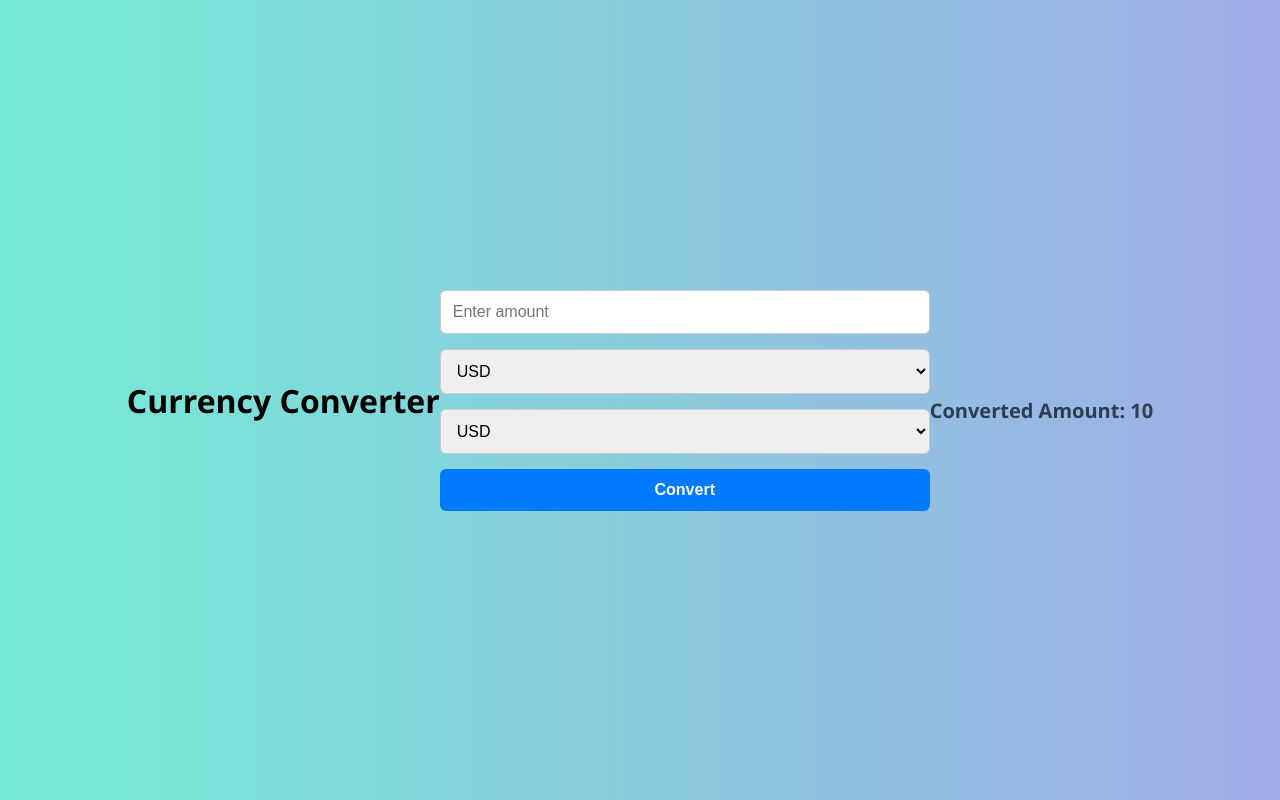
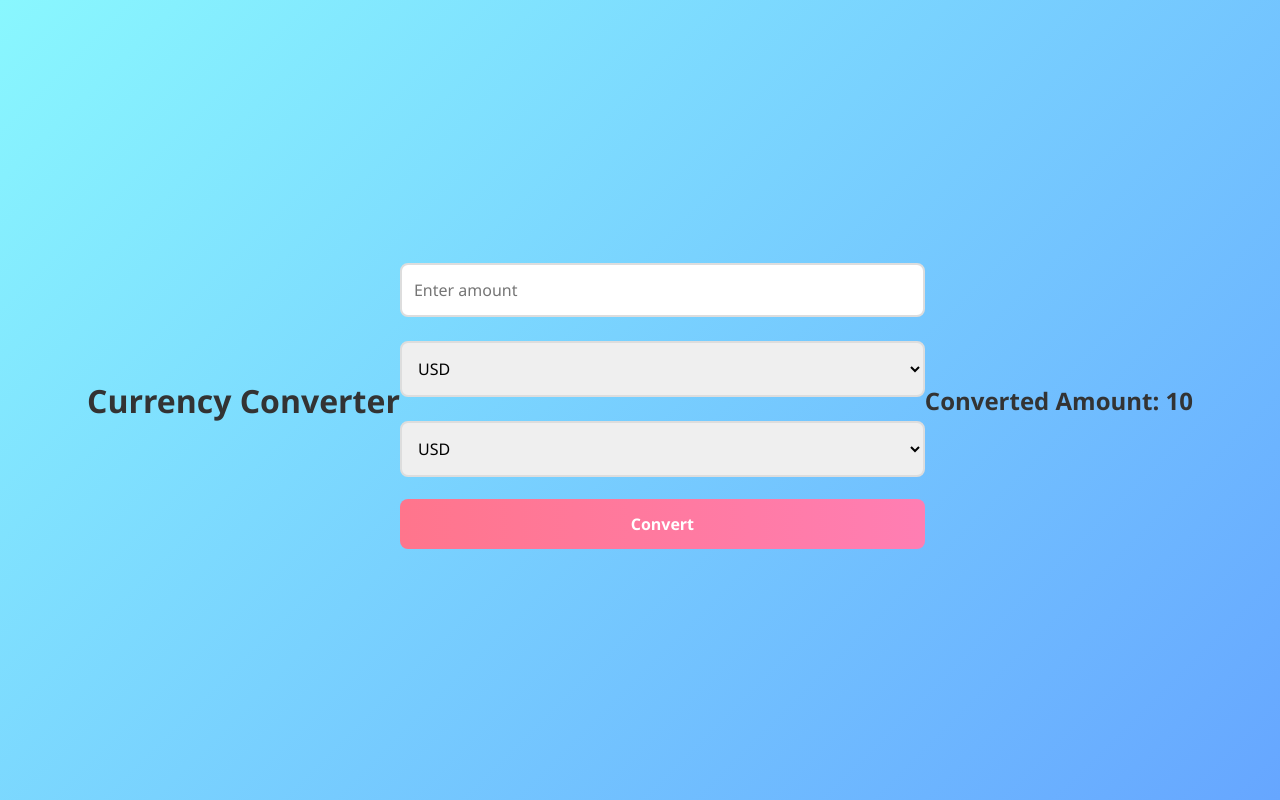
Before and after one commit to Student-AyeshaSiddiqua/cloud-currency-converter, a Flask app: template templates/index.html in a window 1280 px wide. Run offline with Flask 3, Linux system fonts and the light colour scheme; the template is opened without the code that fills it: most values are stand-ins (such as "Sample title", 1, 10 or a date in 2020).

Commit message:
Update CSS styles for currency converter UI

```diff
--- a/static/style.css
+++ b/static/style.css
@@ -3,74 +3,83 @@
     box-sizing: border-box;
     margin: 0;
     padding: 0;
+    font-family: 'Segoe UI', Tahoma, Geneva, Verdana, sans-serif;
 }
 
 body {
-    font-family: 'Segoe UI', Tahoma, Geneva, Verdana, sans-serif;
-    background: linear-gradient(to right, #74ebd5, #9face6);
+    background: linear-gradient(135deg, #89f7fe, #66a6ff);
     display: flex;
     justify-content: center;
     align-items: center;
     min-height: 100vh;
     padding: 20px;
+    color: #333;
 }
 
-/* Main container */
+/* Container styling */
 .converter {
-    background-color: #ffffff;
-    padding: 30px 40px;
-    border-radius: 12px;
-    box-shadow: 0 8px 20px rgba(0, 0, 0, 0.2);
+    background: #ffffff;
+    padding: 40px 35px;
+    border-radius: 15px;
+    box-shadow: 0 15px 35px rgba(0, 0, 0, 0.2);
+    width: 100%;
     max-width: 400px;
-    width: 100%;
     text-align: center;
+    transition: transform 0.3s ease;
 }
 
-/* Heading */
+.converter:hover {
+    transform: scale(1.02);
+}
+
+/* Headings */
 .converter h1 {
     margin-bottom: 25px;
-    font-size: 26px;
-    color: #333333;
+    font-size: 28px;
+    color: #2c3e50;
+    text-shadow: 1px 1px 2px rgba(0, 0, 0, 0.1);
 }
 
-/* Inputs and selects */
+.converter h2 {
+    margin-top: 20px;
+    color: #4caf50;
+    font-size: 22px;
+}
+
+/* Inputs and dropdowns */
 input[type="number"], select {
     width: 100%;
-    padding: 12px;
-    margin-bottom: 15px;
+    padding: 14px 12px;
+    margin: 12px 0;
     font-size: 16px;
-    border: 1px solid #ccc;
-    border-radius: 6px;
-    transition: border-color 0.3s ease;
+    border: 2px solid #ddd;
+    border-radius: 8px;
+    outline: none;
+    transition: all 0.3s ease;
 }
 
 input[type="number"]:focus,
 select:focus {
-    border-color: #007BFF;
-    outline: none;
+    border-color: #4a90e2;
+    box-shadow: 0 0 8px rgba(74, 144, 226, 0.3);
 }
 
-/* Submit button */
+/* Button styling */
 button[type="submit"] {
     width: 100%;
-    padding: 12px;
-    background-color: #007BFF;
+    padding: 14px;
+    background: linear-gradient(90deg, #ff758c, #ff7eb3);
     color: white;
     font-size: 16px;
     font-weight: bold;
     border: none;
-    border-radius: 6px;
+    border-radius: 8px;
     cursor: pointer;
-    transition: background-color 0.3s ease;
+    margin-top: 10px;
+    transition: background 0.4s ease, transform 0.2s ease;
 }
 
 button[type="submit"]:hover {
-    background-color: #0056b3;
+    background: linear-gradient(90deg, #ff7eb3, #ff758c);
+    transform: scale(1.03);
 }
-
-/* Converted result */
-h2 {
-    margin-top: 20px;
-    color: #2c3e50;
-    font-size: 20px;
-}
```
